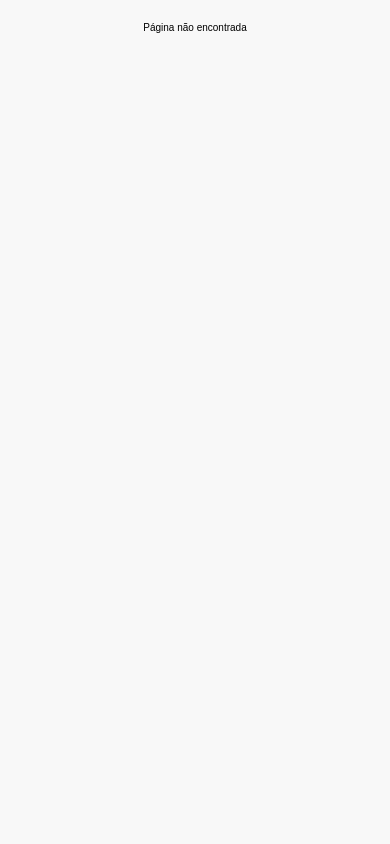
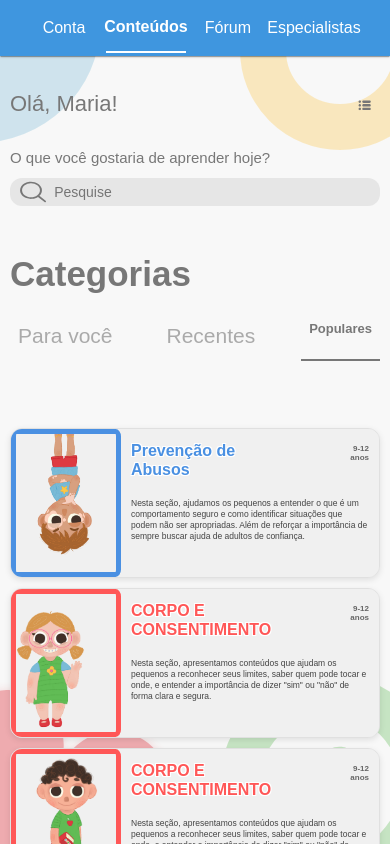
Before and after one commit to FCPippi/cora-frontend, a React (Vite) app: page /contents in a window 390 px wide. Built offline with nearby package versions, Linux system fonts and the light colour scheme; a web font is replaced by a local one.

Commit message:
fix: general error corrections

```diff
--- a/src/App.tsx
+++ b/src/App.tsx
@@ -1,13 +1,13 @@
 import { Navbar } from "./components/Navbar/Navbar"
 import { BrowserRouter as Router, Routes, Route, Outlet } from "react-router-dom";
 import Login from "./pages/Login";
-import Cadastro from "./pages/Cadastro";
+import Registration from "./pages/Registration";
 import Module from "./pages/Module";
 import ViewModule from "./pages/ViewModule";
 import Popup from "./components/Popup";
 import AgeRange from "./components/AgeRange";
 import CardModule from "./components/CardModule";
-import Conteudos from "./pages/Conteudos";
+import Contents from "./pages/Contents";
 
 const Layout = () => {
   return (
@@ -24,7 +24,7 @@ function App() {
       <Routes>
         <Route path="/" element={<Login />} />
         <Route path="/login" element={<Login />} />
-        <Route path="/cadastro" element={<Cadastro />} />
+        <Route path="/registration" element={<Registration />} />
         <Route path="/criar-modulo" element={<Module />} />
         <Route path="/modulo" element={<ViewModule />} />
         <Route path="/popup" element={<Popup />} />
@@ -34,7 +34,7 @@ function App() {
 
         <Route element={<Layout />}>
           <Route path="/conta" element={<div style={{ padding: "2rem", textAlign: "center" }}>Página da Conta</div>} />
-          <Route path="/conteudos" element={<Conteudos />} />
+          <Route path="/contents" element={<Contents />} />
           <Route path="/forum" element={<div style={{ padding: "2rem", textAlign: "center" }}>Página do Fórum</div>} />
           <Route path="/especialistas" element={<div style={{ padding: "2rem", textAlign: "center" }}>Página dos Especialistas</div>} />
         </Route>
--- a/src/components/Module/ModuleHeader.tsx
+++ b/src/components/Module/ModuleHeader.tsx
@@ -1,4 +1,4 @@
-import CircleHeartIcon from "../../icons/Coração";
+import CircleHeartIcon from "../../icons/Heart";
 
 type Props = {
   title: string;
--- a/src/components/Navbar/Navbar.tsx
+++ b/src/components/Navbar/Navbar.tsx
@@ -6,7 +6,7 @@ export const Navbar: React.FC = () => {
   const location = useLocation();
   const items = [
     { label: "Conta", path: "/conta" },
-    { label: "Conteúdos", path: "/conteudos" },
+    { label: "Conteúdos", path: "/contents" },
     { label: "Fórum", path: "/forum" },
     { label: "Especialistas", path: "/especialistas" },
   ];
--- a/src/pages/Conteudos.tsx
+++ b/src/pages/Contents.tsx
@@ -1,5 +1,5 @@
 import React, { useState } from "react";
-import "../styles/Conteudos.css";
+import "../styles/Contents.css";
 import SearchBar from "../components/SearchBar";
 import { Categories } from "../components/Categories/Categories";
 import FilterIcon from "../icons/FilterIcon";
@@ -8,7 +8,7 @@ import CardModule from "../components/CardModule";
 import CircleIcon from '../icons/CircleIcon';
 import FatCircleIcon from '../icons/FatCircleIcon';
 import RedHeartIcon from '../icons/RedHeartIcon';
-import CircleGreenHeartIcon from '../icons/CircleGreenHeart';
+import CircleGreenHeartIcon from '../icons/CircleGreenHeartIcon';
 
 // Importação das imagens
 import VitoImg from "../assets/Vitor.png";
@@ -24,7 +24,7 @@ interface ModuleData {
   ageGroup: string;
 }
 
-const Conteudos: React.FC = () => {
+const Contents: React.FC = () => {
   const [showFilter, setShowFilter] = useState(false);
 
   // Dados de exemplo para os cards, com base no modelo Module
@@ -72,10 +72,10 @@ const Conteudos: React.FC = () => {
         <CircleGreenHeartIcon className="bg-circle bottom-right" color="#61BC55" width="25rem" height="25rem" />
       </div>
 
-      <div className="conteudos-page">
+      <div className="contents-page">
         <div className="header-search-section">
           <div className="header-row">
-            <h1 className="conteudos-greeting">Olá, Maria!</h1>
+            <h1 className="contents-greeting">Olá, Maria!</h1>
             <div className="filter-icon" onClick={toggleFilter}>
               <FilterIcon width="36" height="36" />
             </div>
@@ -87,7 +87,7 @@ const Conteudos: React.FC = () => {
             )}
           </div>
 
-          <p className="conteudos-question">O que você gostaria de aprender hoje?</p>
+          <p className="contents-question">O que você gostaria de aprender hoje?</p>
 
           <div className="search-container">
             <SearchBar />
@@ -114,4 +114,4 @@ const Conteudos: React.FC = () => {
   );
 };
 
-export default Conteudos;
+export default Contents;
--- a/src/pages/Login.tsx
+++ b/src/pages/Login.tsx
@@ -4,7 +4,7 @@ import CoraLogoIcon from '../icons/CoraLogoIcon';
 import CircleIcon from '../icons/CircleIcon';
 import FatCircleIcon from '../icons/FatCircleIcon';
 import RedHeartIcon from '../icons/RedHeartIcon';
-import CircleGreenHeartIcon from '../icons/CircleGreenHeart';
+import CircleGreenHeartIcon from '../icons/CircleGreenHeartIcon';
 import '../styles/Login.css';
 
 const Login: React.FC = () => {
@@ -19,7 +19,7 @@ const Login: React.FC = () => {
   const handleSubmit = (e: React.FormEvent) => {
     e.preventDefault();
     setError('');
-    navigate('/conteudos');
+    navigate('/contents');
   };
 
   const togglePassword = () => {
@@ -107,7 +107,7 @@ const Login: React.FC = () => {
             </button>
 
             <div className="register-option">
-              <p>Não tem uma conta? <a href="/cadastro">Cadastre-se</a></p>
+              <p>Não tem uma conta? <a href="/registration">Cadastre-se</a></p>
             </div>
           </form>
         </div>
--- a/src/pages/Module.tsx
+++ b/src/pages/Module.tsx
@@ -10,7 +10,7 @@ import "../styles/Module.css";
 import FatCircleIcon from "../icons/FatCircleIcon";
 import CircleIcon from "../icons/CircleIcon";
 import RedHeartIcon from "../icons/RedHeartIcon";
-import CircleGreenHeartIcon from "../icons/CircleGreenHeart";
+import CircleGreenHeartIcon from "../icons/CircleGreenHeartIcon";
 import PlusIcon from "../icons/PlusIcon";
 
 import { IconButton } from "@mui/material";
@@ -64,7 +64,7 @@ export default function Module() {
     if (step === 2) {
       setStep(1);
     } else {
-      navigate('/conteudos');
+      navigate('/contents');
     }
   };
 
--- a/src/pages/Cadastro.tsx
+++ b/src/pages/Registration.tsx
@@ -3,16 +3,16 @@ import { useNavigate } from 'react-router-dom';
 import FatCircleIcon from '../icons/FatCircleIcon';
 import CircleIcon from '../icons/CircleIcon';
 import RedHeartIcon from '../icons/RedHeartIcon';
-import CircleGreenHeartIcon from '../icons/CircleGreenHeart';
+import CircleGreenHeartIcon from '../icons/CircleGreenHeartIcon';
 import ArrowIcon from '../icons/ArrowIcon';
-import '../styles/Cadastro.css';
+import '../styles/Registration.css';
 import CoraGroupImage from '../assets/CoraGroup.png';
 import Clara from '../assets/Clara.png';
 import Vitor from '../assets/Vitor.png';
 import Rafa from '../assets/Rafa.png';
 import Cora from '../assets/Cora.png';
 
-const Cadastro: React.FC = () => {
+const Registration: React.FC = () => {
   const navigate = useNavigate();
   const [step, setStep] = useState(1);
   const [errors, setErrors] = useState<Record<string, string>>({});
@@ -174,7 +174,7 @@ const Cadastro: React.FC = () => {
     }
   };
 
-  const finalizarCadastro = () => {
+  const completeRegistration = () => {
     if (children.length > 0 || (childData.fullName || childData.birthDate)) {
       let allChildren = [...children];
       if (childData.fullName || childData.birthDate) {
@@ -233,7 +233,7 @@ const Cadastro: React.FC = () => {
   };
 
   return (
-    <div className="cadastro-container">
+    <div className="registration-container">
       <div className="top-bar">
         <button className="voltar-button" onClick={handleVoltar}>
           <ArrowIcon className="voltar-icon" color="#FDC647" circleColor="#FFFFFF" /> Voltar
@@ -248,13 +248,13 @@ const Cadastro: React.FC = () => {
       </div>
 
       {step === 1 ? (
-        <div className="cadastro-content">
+        <div className="registration-content">
           <div className="illustration-section">
             <img src={CoraGroupImage} alt="Grupo Cora" className="cora-group-image" />
           </div>
 
           <div className="form-section">
-            <h1 className="cadastro-title">Faça seu cadastro!</h1>
+            <h1 className="registration-title">Faça seu cadastro!</h1>
 
             <form onSubmit={(e) => {
               e.preventDefault();
@@ -399,7 +399,7 @@ const Cadastro: React.FC = () => {
           </div>
         </div>
       ) : (
-        <div className="cadastro-content child-info">
+        <div className="registration-content child-info">
           <div className="child-background">
             <img src={Vitor} alt="Vitor" className="child-avatar vitor" />
             <img src={Clara} alt="Clara" className="child-avatar clara" />
@@ -465,7 +465,7 @@ const Cadastro: React.FC = () => {
                 <button type="button" className="add-child-button" onClick={addChild}>
                   Adicionar nova criança
                 </button>
-                <button type="button" className="finalizar-button" onClick={finalizarCadastro}>
+                <button type="button" className="finalizar-button" onClick={completeRegistration}>
                   Finalizar cadastro
                 </button>
               </div>
@@ -477,4 +477,4 @@ const Cadastro: React.FC = () => {
   );
 };
 
-export default Cadastro;
+export default Registration;
--- a/src/pages/ViewModule.tsx
+++ b/src/pages/ViewModule.tsx
@@ -6,11 +6,11 @@ import "../styles/Module.css";
 import FatCircleIcon from "../icons/FatCircleIcon";
 import CircleIcon from "../icons/CircleIcon";
 import RedHeartIcon from "../icons/RedHeartIcon";
-import CircleGreenHeartIcon from "../icons/CircleGreenHeart";
+import CircleGreenHeartIcon from "../icons/CircleGreenHeartIcon";
 import ArrowIcon from "../icons/ArrowIcon";
 
 import { useNavigate } from "react-router-dom";
-import CircleHeartIcon from "../icons/Coração";
+import CircleHeartIcon from "../icons/Heart";
 
 export default function ViewModule() {
   const navigate = useNavigate();
@@ -49,7 +49,7 @@ export default function ViewModule() {
     if (step === 2) {
       setStep(1);
     } else {
-      navigate('/conteudos');
+      navigate('/contents');
     }
   };
 
--- a/src/styles/Conteudos.css
+++ b/src/styles/Contents.css
@@ -1,4 +1,4 @@
-.conteudos-page {
+.contents-page {
   padding: 2rem;
   max-width: 1400px;
   margin: 0 auto;
@@ -75,7 +75,7 @@
   margin-bottom: 0.2rem;
 }
 
-.conteudos-greeting {
+.contents-greeting {
   font-family: 'Alexandria', sans-serif;
   font-size: 3.8rem;
   font-weight: 500;
@@ -84,7 +84,7 @@
   text-align: left;
 }
 
-.conteudos-question {
+.contents-question {
   font-family: 'Alexandria', sans-serif;
   font-size: 2.2rem;
   color: #777777;
@@ -173,11 +173,11 @@
     grid-template-columns: 1fr;
   }
 
-  .conteudos-greeting {
+  .contents-greeting {
     font-size: 2.2rem;
   }
 
-  .conteudos-question {
+  .contents-question {
     font-size: 1.5rem;
     margin: 0.3rem 0 0.8rem 0;
   }
@@ -195,7 +195,7 @@
     margin-bottom: 0rem;
   }
 
-  .conteudos-page {
+  .contents-page {
     padding: 1rem;
   }
 
--- a/src/styles/Cadastro.css
+++ b/src/styles/Registration.css
@@ -2,7 +2,7 @@
   font-family: 'Alexandria', sans-serif;
 }
 
-.cadastro-container {
+.registration-container {
   height: 100vh;
   width: 100vw;
   display: flex;
@@ -96,7 +96,7 @@
   filter: drop-shadow(0px 1px 2px rgba(0, 0, 0, 0.1));
 }
 
-.cadastro-content {
+.registration-content {
   display: flex;
   width: 100%;
   z-index: 1;
@@ -127,7 +127,7 @@
   max-width: 450px;
 }
 
-.cadastro-title {
+.registration-title {
   text-align: center;
   color: #666;
   font-size: 32px;
@@ -208,7 +208,7 @@
 }
 
 @media (max-width: 1024px) {
-  .cadastro-content {
+  .registration-content {
     flex-direction: column;
     align-items: center;
   }
@@ -466,7 +466,7 @@
 }
 
 @media (max-width: 480px) {
-  .cadastro-title {
+  .registration-title {
     font-size: 24px;
   }
 
```
Also changed, not shown: src/icons/CircleGreenHeartIcon.tsx (renamed from src/icons/CircleGreenHeart.tsx), src/icons/Heart.tsx (renamed from src/icons/Coração.tsx).
